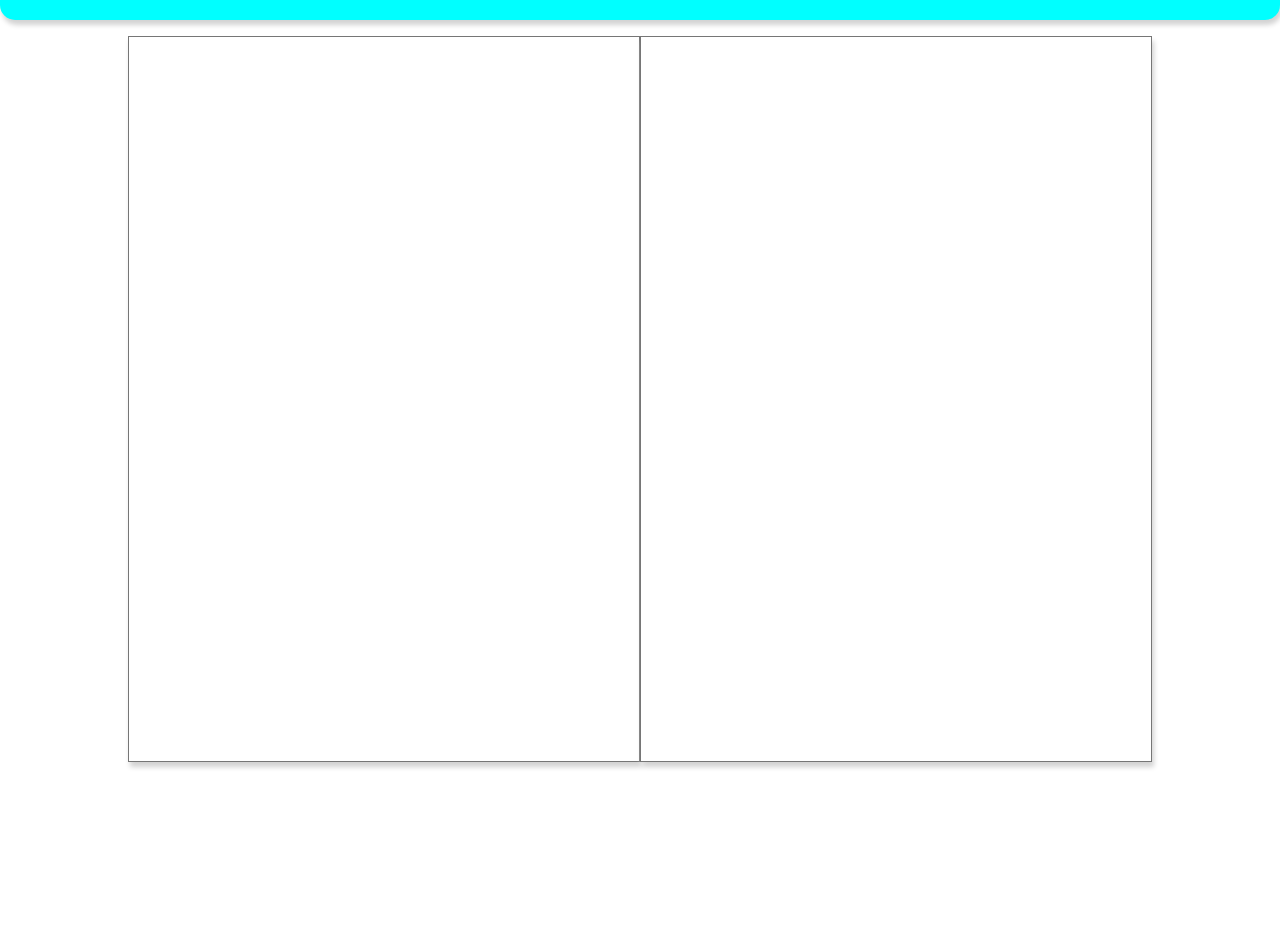
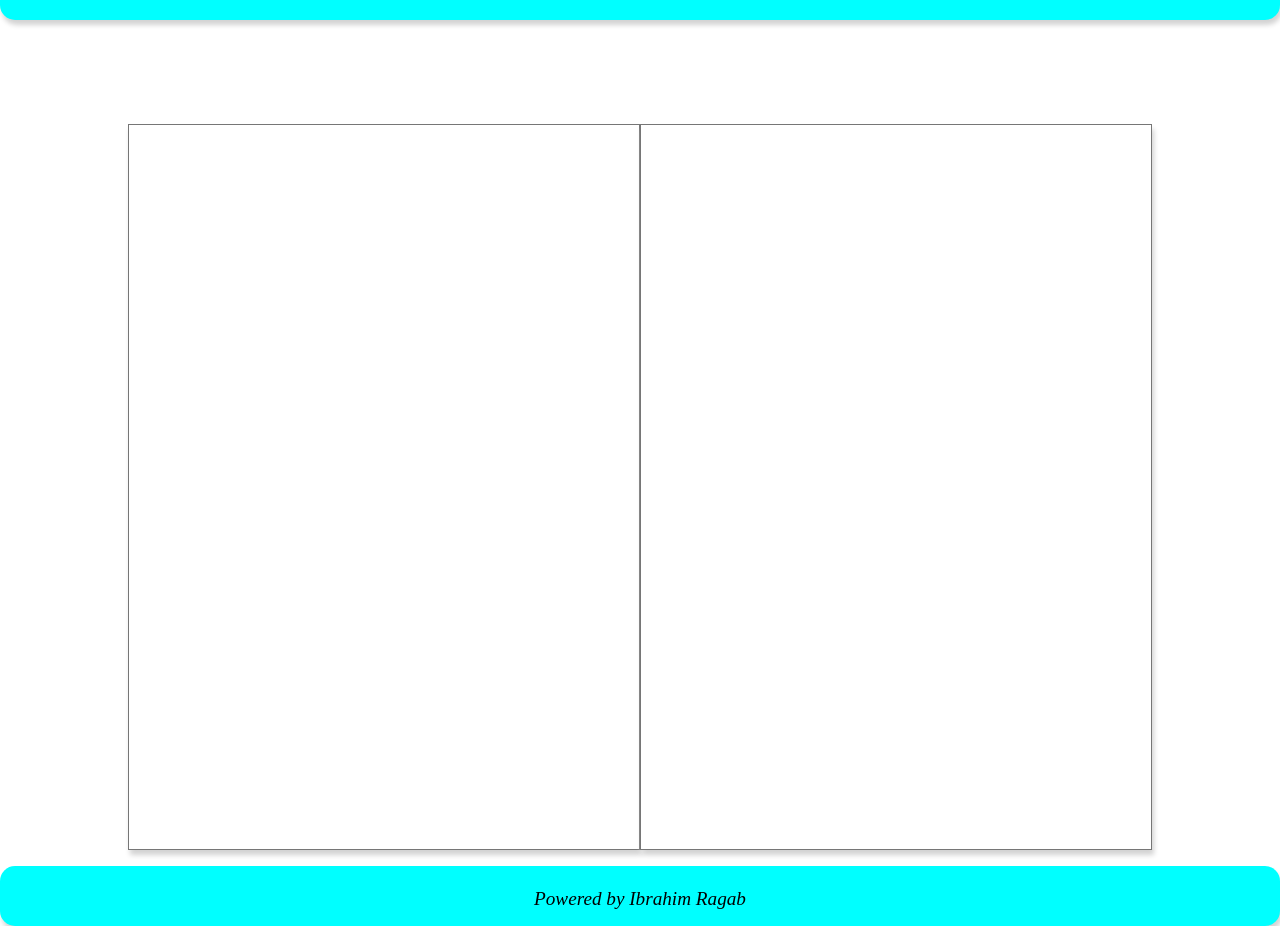
Before and after one commit to Yuribenjamin/presseditorbeta, a React (Create React App) app: page / in a window 1280 px wide. Shown: the part 75-1001 px from the top of the page. Before the commit the page ends 853 px from the top, so only its background shows below. Built offline with nearby package versions, Linux system fonts and the light colour scheme.

Commit message:
Create Footer Component

```diff
--- a/src/App.css
+++ b/src/App.css
@@ -32,7 +32,7 @@ main {
 }
 
 #textarea-en {
-    margin: 1em 0em 1em 8em;
+    margin: 6.5em 0em 1em 8em;
     letter-spacing: 1px;
     resize: none;
     overflow: auto hidden;
@@ -46,7 +46,7 @@ main {
     margin-left: auto;
     margin-right: 8em;
     margin-bottom: 1em;
-    margin-top: 1em;
+    margin-top: 6.5em;
     letter-spacing: 1px;
     resize: none;
     overflow: auto hidden;
@@ -56,3 +56,16 @@ main {
     box-sizing: border-box;
     direction: rtl;
 }
+
+
+footer {
+    text-align: center;
+    height: 3em;
+    margin-bottom: 0;
+    padding-top: 2px;
+    border-radius: 15px;
+    background-color: cyan;
+    box-shadow: 2px 5px 5px lightgrey;
+    font: italic 1.2em "Fira Sans", serif;
+
+}
--- /dev/null
+++ b/src/Footer.js
@@ -0,0 +1,9 @@
+import React from 'react'
+
+const Footer = () => (
+    <footer>
+        <p>Powered by Ibrahim Ragab</p>
+    </footer>
+);
+
+export default Footer
--- a/src/MainPage.js
+++ b/src/MainPage.js
@@ -1,6 +1,7 @@
 import React, { Component } from 'react'
 import Header from './Header'
 import Main from './Main';
+import Footer from './Footer'
 
 
 class MainPage extends Component {
@@ -9,6 +10,7 @@ class MainPage extends Component {
             <div>
                 <Header/>
                 <Main/>
+                <Footer/>
             </div>
         )
     }
```
